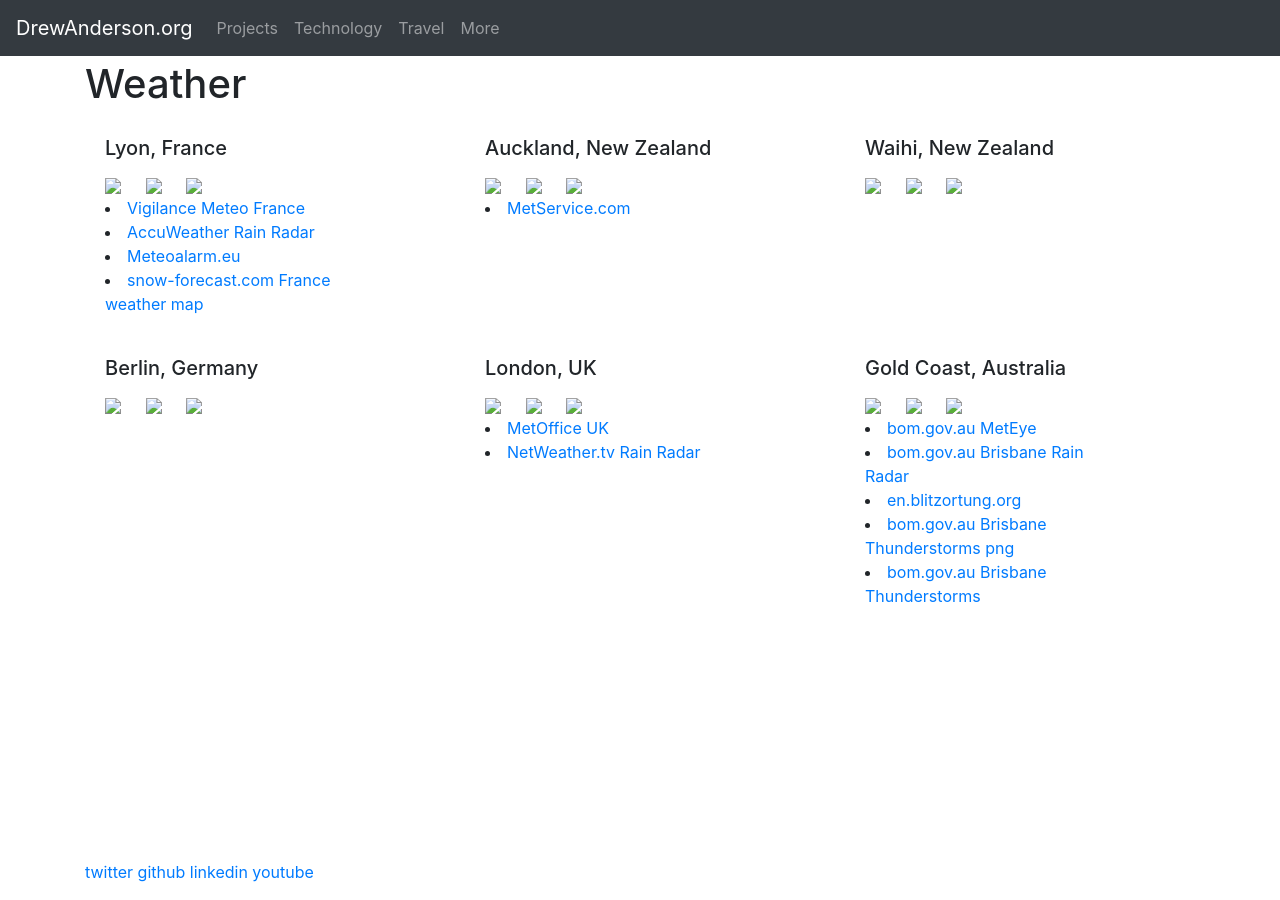
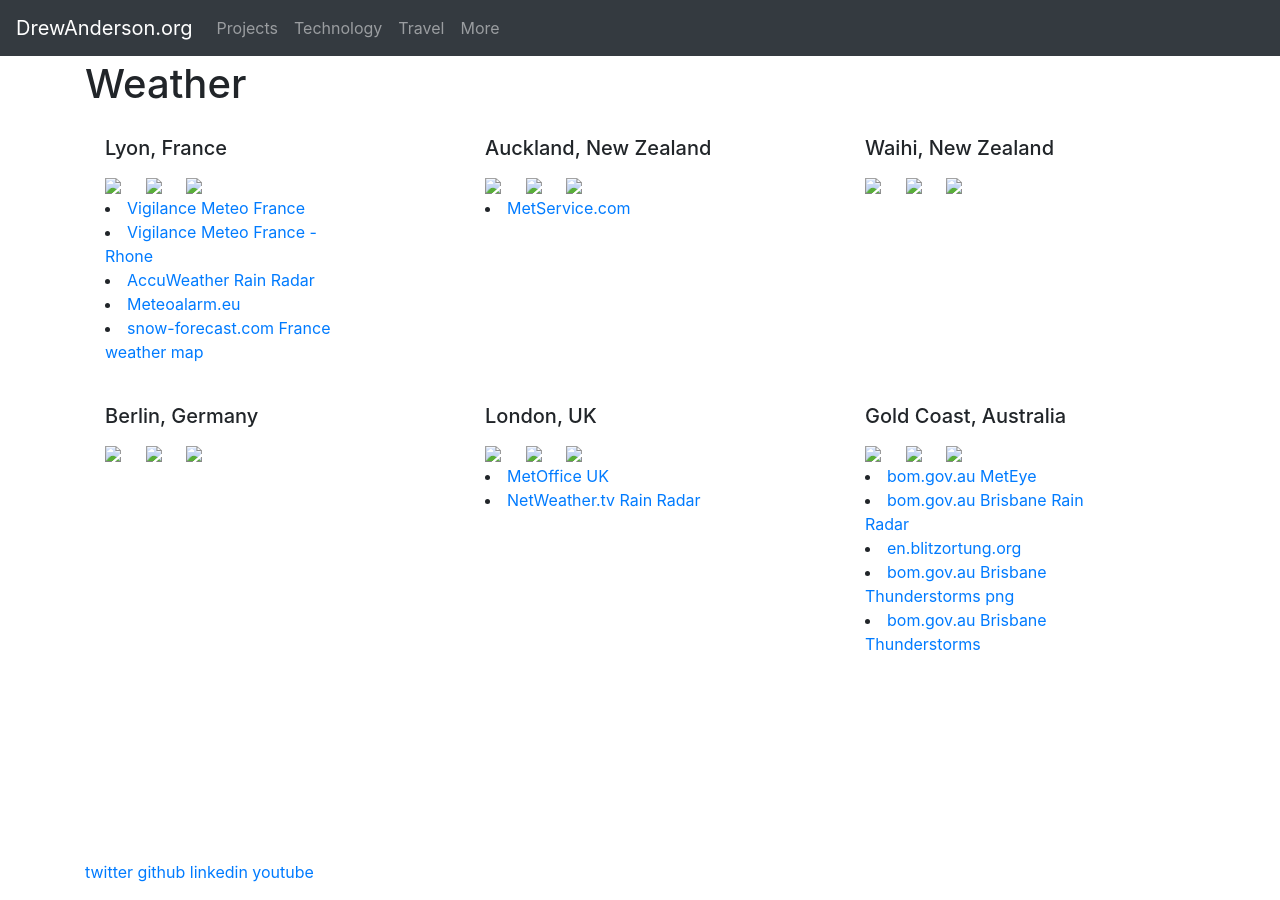
Before and after one commit to drewandersonnz/drewandersonnz.github.io, a Jekyll site: the page built from weather.md, in a window 1280 px wide. Built offline with Jekyll 4.4.1, drawn with Linux system fonts in a browser that asks for light colours.

Commit message:
Vigilance Meteo France - Rhone

```diff
--- a/weather.md
+++ b/weather.md
@@ -16,6 +16,8 @@
 
       - title: Vigilance Meteo France
         url:   https://vigilance.meteofrance.fr/fr
+      - title: Vigilance Meteo France - Rhone
+        url:   https://vigilance.meteofrance.fr/fr/rhone
       - title: AccuWeather Rain Radar
         url:   https://www.accuweather.com/en/fr/lyon/171210/weather-radar/171210
       - title: Meteoalarm.eu
```
